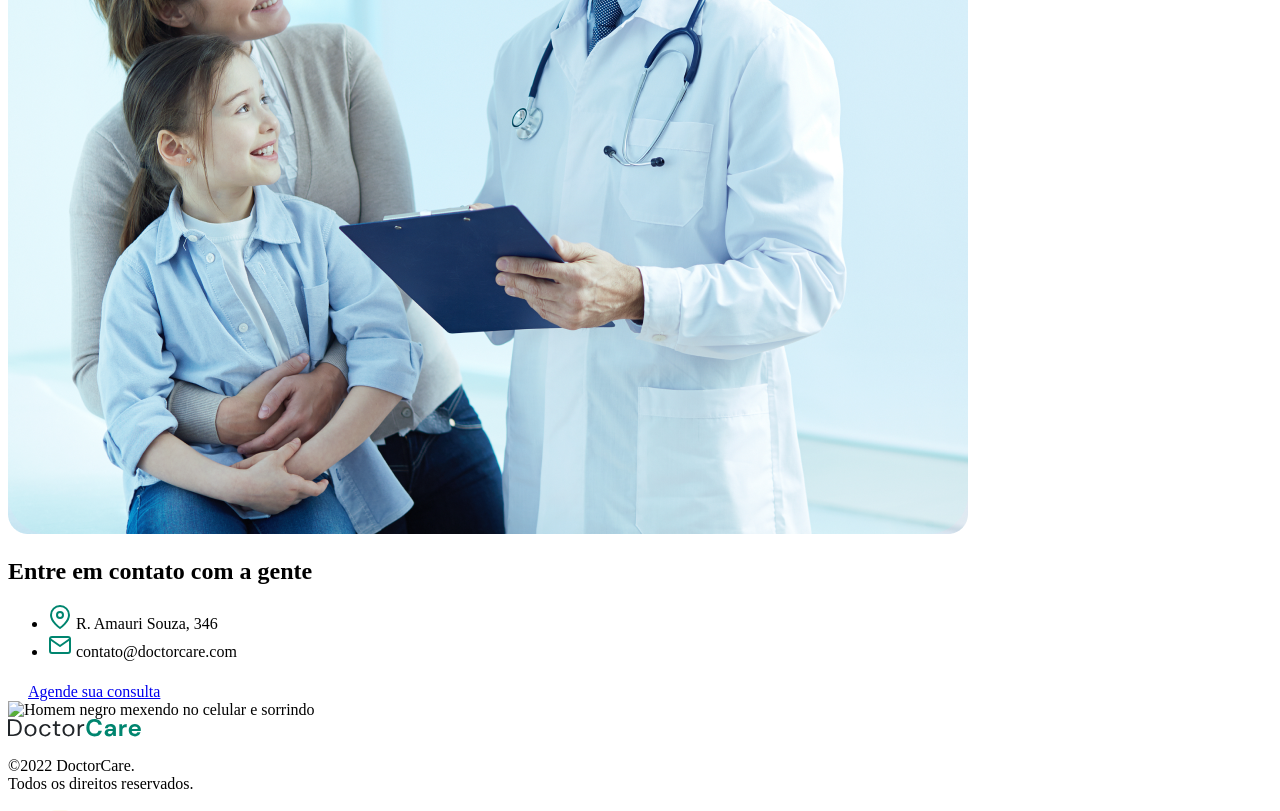
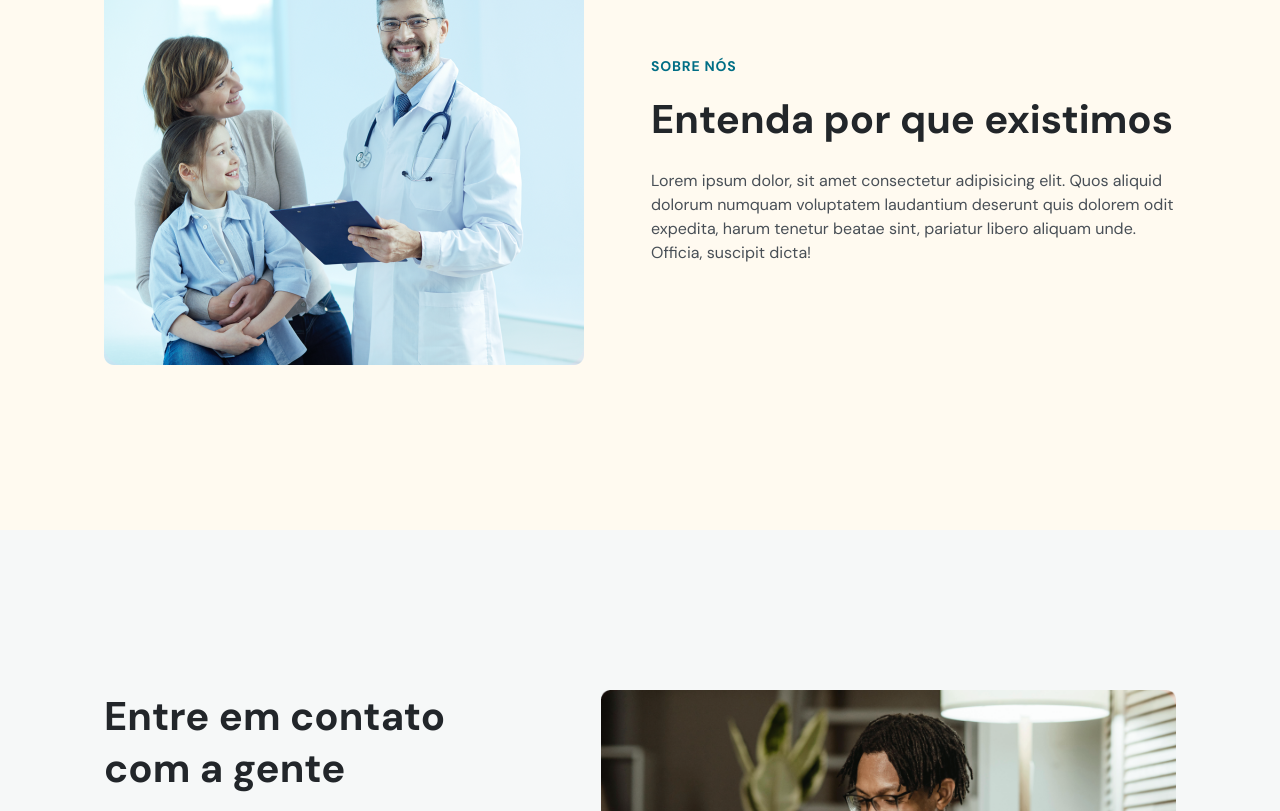
Before and after one commit to ICELUCKBR/doctorcareNLW, a plain HTML site: page index.html in a window 1280 px wide. Shown: the part 1989-2800 px from the top of the page. Drawn offline with nearby package versions, Linux system fonts and the light colour scheme; the site is published under a folder, as on GitHub Pages, so addresses that start at the root find nothing.

Commit message:
Adjust relative links.

```diff
--- a/index.html
+++ b/index.html
@@ -6,7 +6,7 @@
   <meta name="viewport" content="width=device-width, initial-scale=1.0" />
   <title>DoctorCare</title>
 
-  <link rel="stylesheet" href="/style.css" />
+  <link rel="stylesheet" href="./style.css" />
 
   <link rel="preconnect" href="https://fonts.googleapis.com" />
   <link rel="preconnect" href="https://fonts.gstatic.com" crossorigin />
@@ -136,7 +136,7 @@
         </div>
       </div>
       <div class="col-b">
-        <img src="/assets/mulher-negra-com-moleto-verde-duas-maos-no-peito.png"
+        <img src="./assets/mulher-negra-com-moleto-verde-duas-maos-no-peito.png"
           alt="Mulher negra vestindo moletom verde e sorrindo" />
       </div>
       <div class="stats">
@@ -254,7 +254,7 @@
         </div>
       </div>
       <div class="col-b">
-        <img src="assets/doutor-feliz-segurando-prancheta-com-clientes.png"
+        <img src="./assets/doutor-feliz-segurando-prancheta-com-clientes.png"
           alt="'Doutor feliz segurando prancheta com clientes">
       </div>
     </div>
@@ -298,7 +298,7 @@
         </div>
       </div>
       <div class="col-b">
-        <img src="/assets/homem-negro-mexendo-no-celular.png" alt="Homem negro mexendo no celular e sorrindo">
+        <img src="./assets/homem-negro-mexendo-no-celular.png" alt="Homem negro mexendo no celular e sorrindo">
       </div>
     </div>
   </section>
@@ -396,7 +396,7 @@
   </a>
   <!--ScrollReveal Library-->
   <script src="https://unpkg.com/scrollreveal"></script>
-  <script src="main.js"></script>
+  <script src="./main.js"></script>
 </body>
 
 </html>
```
